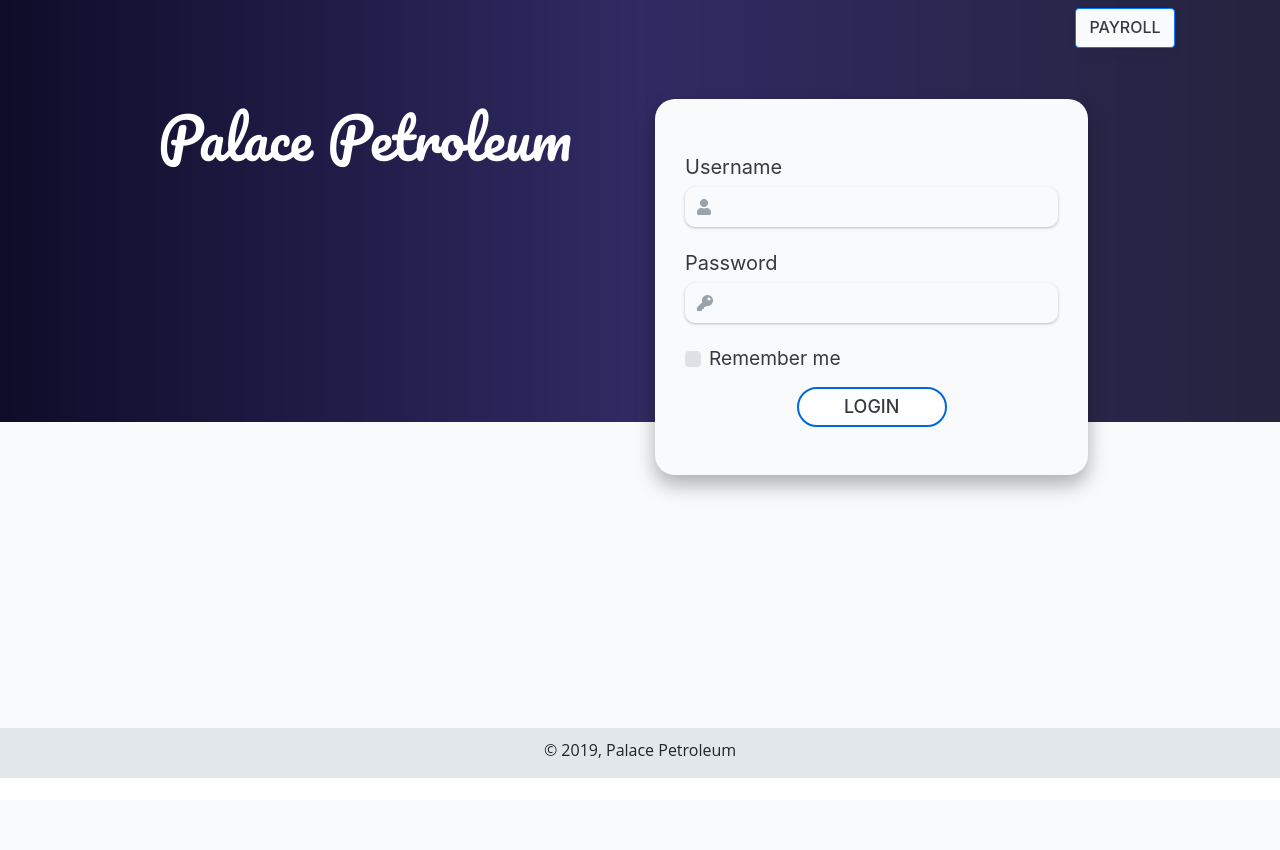
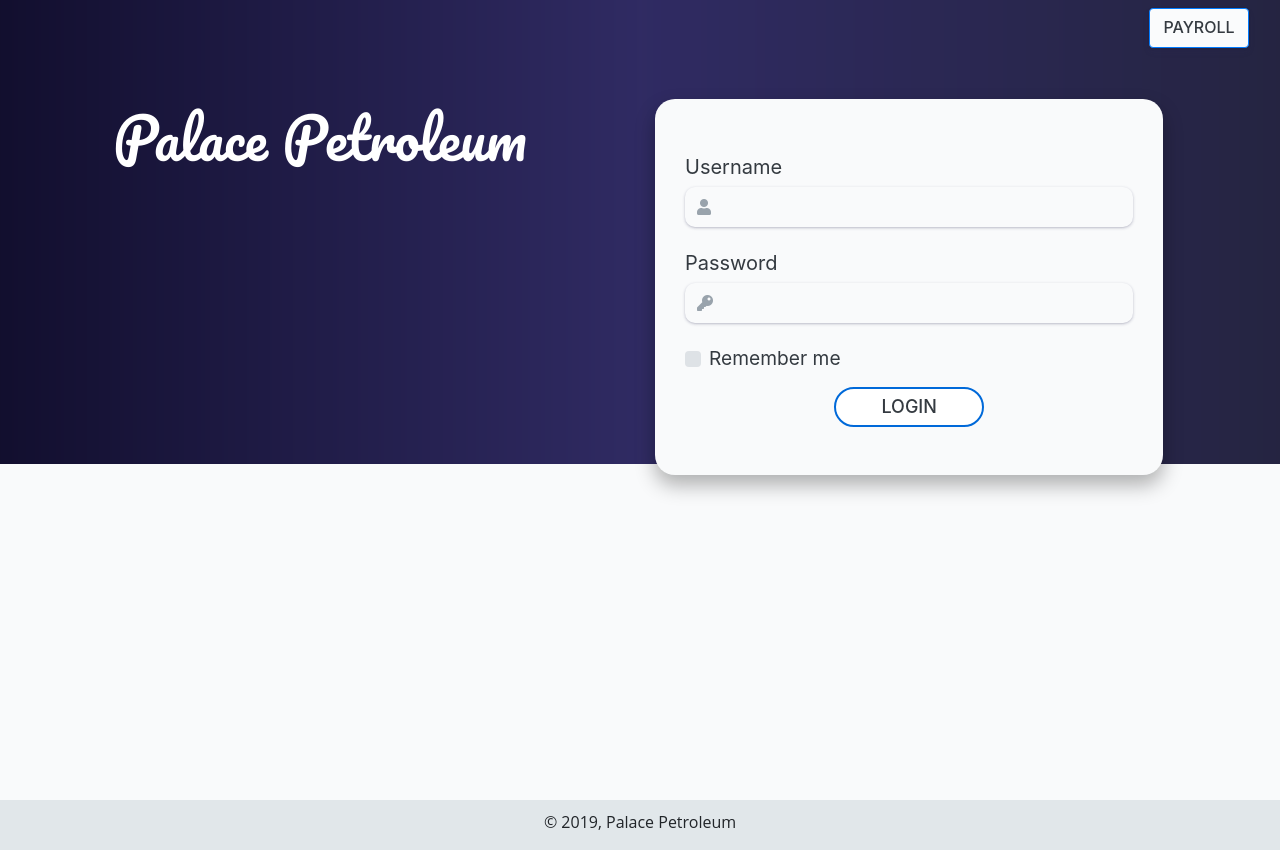
Before and after one commit to EmmanuelJoshua/Inventory-app-php, a PHP site: page / in a window 1280 px wide. Before the commit the page ends 778 px from the top, so only its background shows below. Run offline with PHP 8.4, Linux system fonts and the light colour scheme; some libraries are stand-ins or nearby versions.

Commit message:
Update login.css

```diff
--- a/app/assets/css-app-files/login.css
+++ b/app/assets/css-app-files/login.css
@@ -8,8 +8,8 @@ body, html {
 }
 
 #header{
-	background-image: linear-gradient(to bottom, transparent 58%, #F9FAFB 50%), url('../images/header.png');
-	height: 91%;
+	background-image: linear-gradient(to bottom, transparent 58%, #F9FAFB 42%), url('../images/header.png');
+	height: 100%;
     background-position: center;
     background-repeat: no-repeat;
     background-size: cover;
@@ -126,8 +126,20 @@ body, html {
 	}
 }
 
+/*@media screen and (min-width: 768px) and (min-height: 1024px){
+	#header{
+		height: 55% !important;
+	}
+}*/
+
 @media (max-width: 767px){
 	#header{
 		height: 115% !important;
 	}
 }
+
+@media (min-width: 767px){
+	.container {
+    	max-width: 1300px !important;
+	}
+}
```
